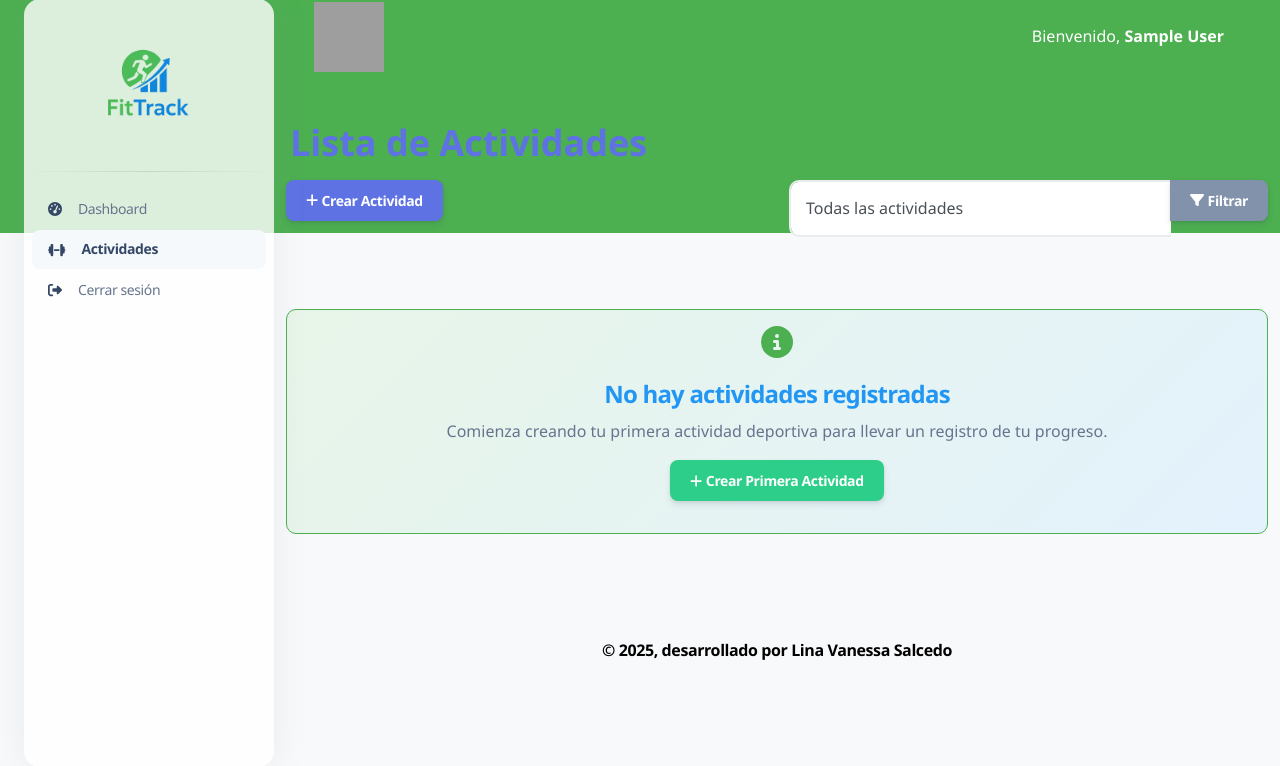
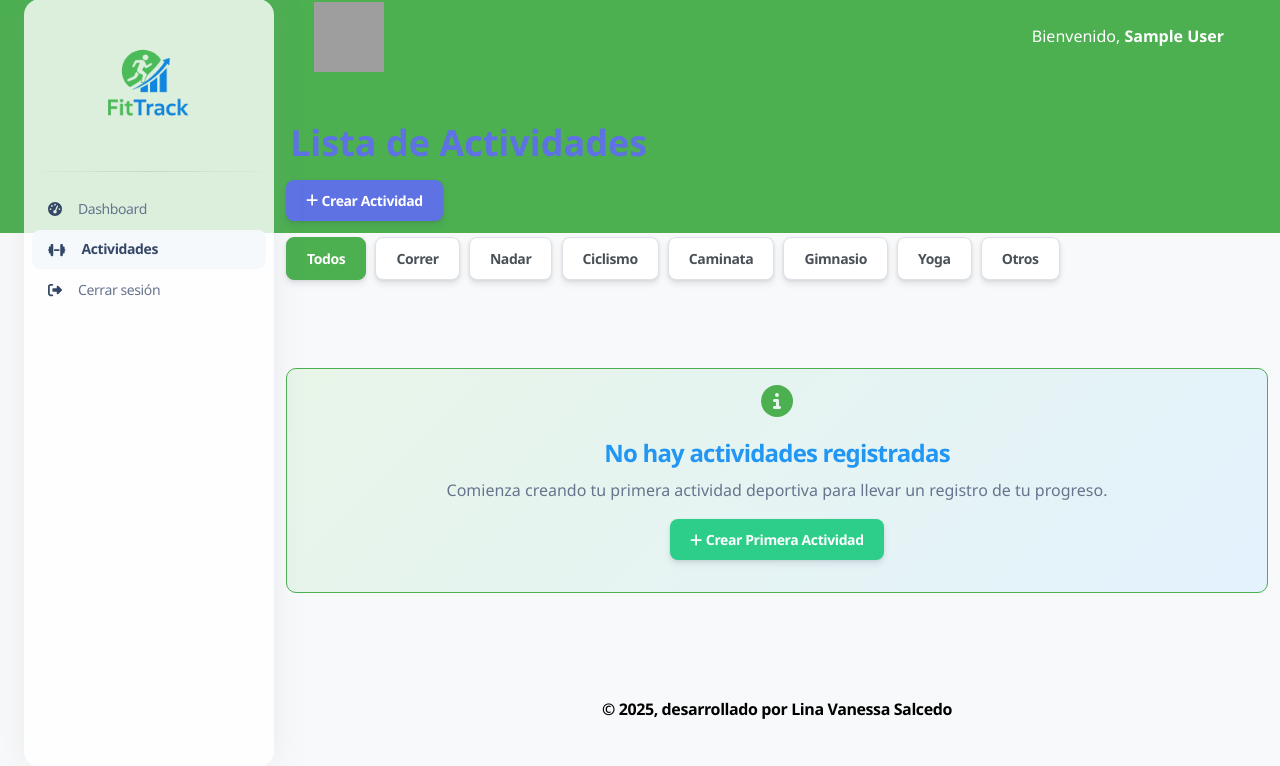
Before and after one commit to Linavs18/FitTrack-sena, a Laravel app: page /activity in a window 1280 px wide. Shown: the part 17-783 px from the top of the page. Run offline with Laravel 10, Linux system fonts and the light colour scheme; the visitor is signed in with stand-in values (Sample User, id 1); data that the repository does not hold is empty; some libraries are stand-ins or nearby versions; grey boxes are pictures that could not be loaded.

Commit message:
feat: Add activity filter and improve UI
This change introduces a new filter to the activity index page, allowing users to filter activities by type. It also includes several UI improvements to make the application more aesthetically pleasing:

- The activity index page has been redesigned with a modern card-based layout.
- Icons have been added to represent different activity types.
- The create and edit activity forms are now wrapped in cards for a more consistent look and feel.
- A new green color theme has been applied to the header area, with a semi-transparent sidebar and a transparent topbar to create a cohesive look.

```diff
--- a/fittrack/app/Http/Controllers/ActivityController.php
+++ b/fittrack/app/Http/Controllers/ActivityController.php
@@ -45,7 +45,7 @@ class ActivityController extends Controller
         }
 
         $activities = $query->get();
-        $activityTypes = Activity::where('user_id', auth()->id())->distinct()->pluck('type_activity');
+        $activityTypes = ['CORRER', 'NADAR', 'CICLISMO', 'CAMINATA', 'GIMNASIO', 'YOGA', 'OTROS'];
 
         return view('activity.index', compact('activities', 'activityTypes'));
     }
--- a/fittrack/public/css/costum.css
+++ b/fittrack/public/css/costum.css
@@ -84,6 +84,24 @@ body.register-page {
     border-top: 1px solid #e9ecef;
     padding: 1rem 1.5rem;
     text-align: right;
+}
+
+.filter-buttons .btn-filter {
+    background-color: #fff;
+    border: 1px solid #dee2e6;
+    color: #495057;
+    margin-right: 5px;
+    transition: all 0.3s ease;
+}
+
+.filter-buttons .btn-filter:hover {
+    background-color: #e9ecef;
+}
+
+.filter-buttons .btn-filter.active {
+    background-color: #4CAF50;
+    color: #fff;
+    border-color: #4CAF50;
 }
 
 /* Título principal */
--- a/fittrack/resources/views/activity/index.blade.php
+++ b/fittrack/resources/views/activity/index.blade.php
@@ -7,23 +7,16 @@
 <label class="fs-2 text-primary">Lista de Actividades</label>
 
 <div class="row mb-4">
-    <div class="col-md-6">
-        <a href="{{ route('activity.create') }}" class="btn btn-primary">
+    <div class="col-md-12">
+        <a href="{{ route('activity.create') }}" class="btn btn-primary mb-3">
             <i class="fas fa-plus"></i> Crear Actividad
         </a>
-    </div>
-    <div class="col-md-6">
-        <form action="{{ route('activity.index') }}" method="GET">
-            <div class="input-group">
-                <select name="type_activity" class="form-control">
-                    <option value="">Todas las actividades</option>
-                    @foreach($activityTypes as $type)
-                        <option value="{{ $type }}" {{ request('type_activity') == $type ? 'selected' : '' }}>{{ $type }}</option>
-                    @endforeach
-                </select>
-                <button class="btn btn-secondary" type="submit"><i class="fas fa-filter"></i> Filtrar</button>
-            </div>
-        </form>
+        <div class="filter-buttons">
+            <a href="{{ route('activity.index') }}" class="btn btn-filter {{ !request('type_activity') ? 'active' : '' }}">Todos</a>
+            @foreach($activityTypes as $type)
+                <a href="{{ route('activity.index', ['type_activity' => $type]) }}" class="btn btn-filter {{ request('type_activity') == $type ? 'active' : '' }}">{{ ucfirst(strtolower($type)) }}</a>
+            @endforeach
+        </div>
     </div>
 </div>
 
```
